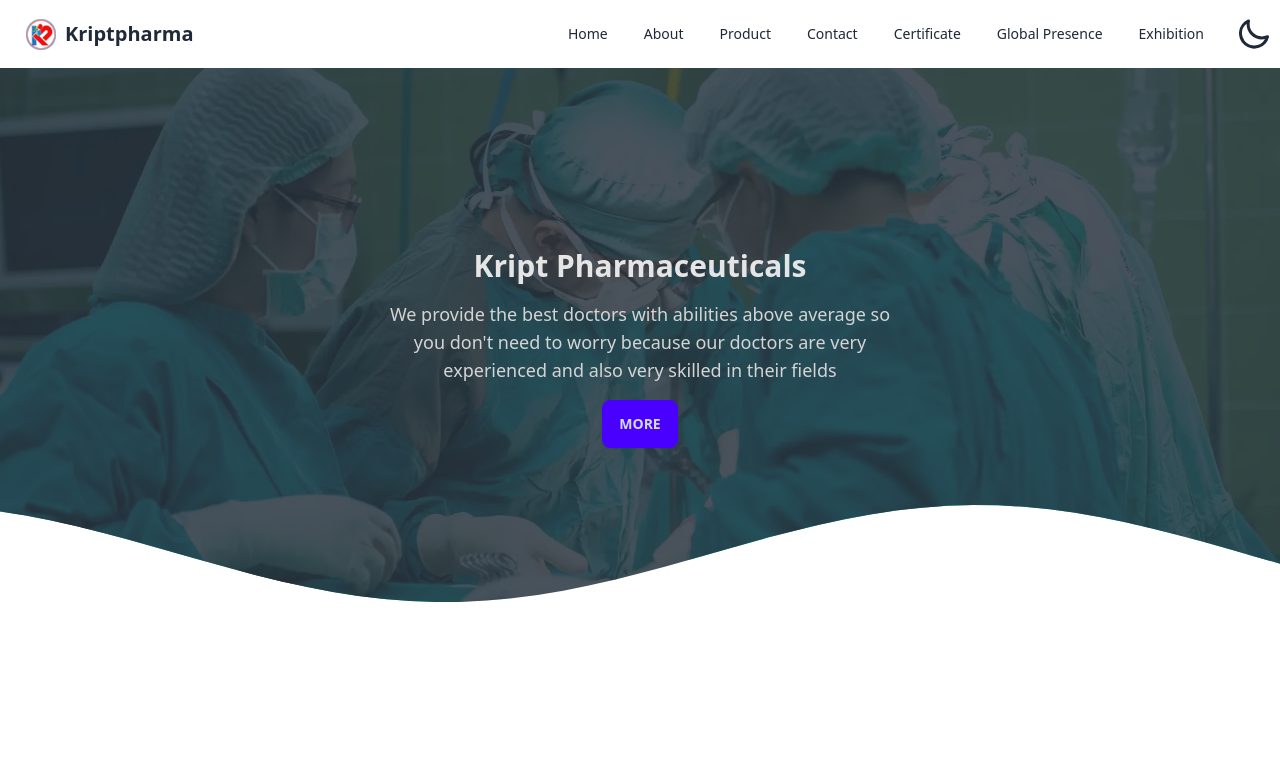
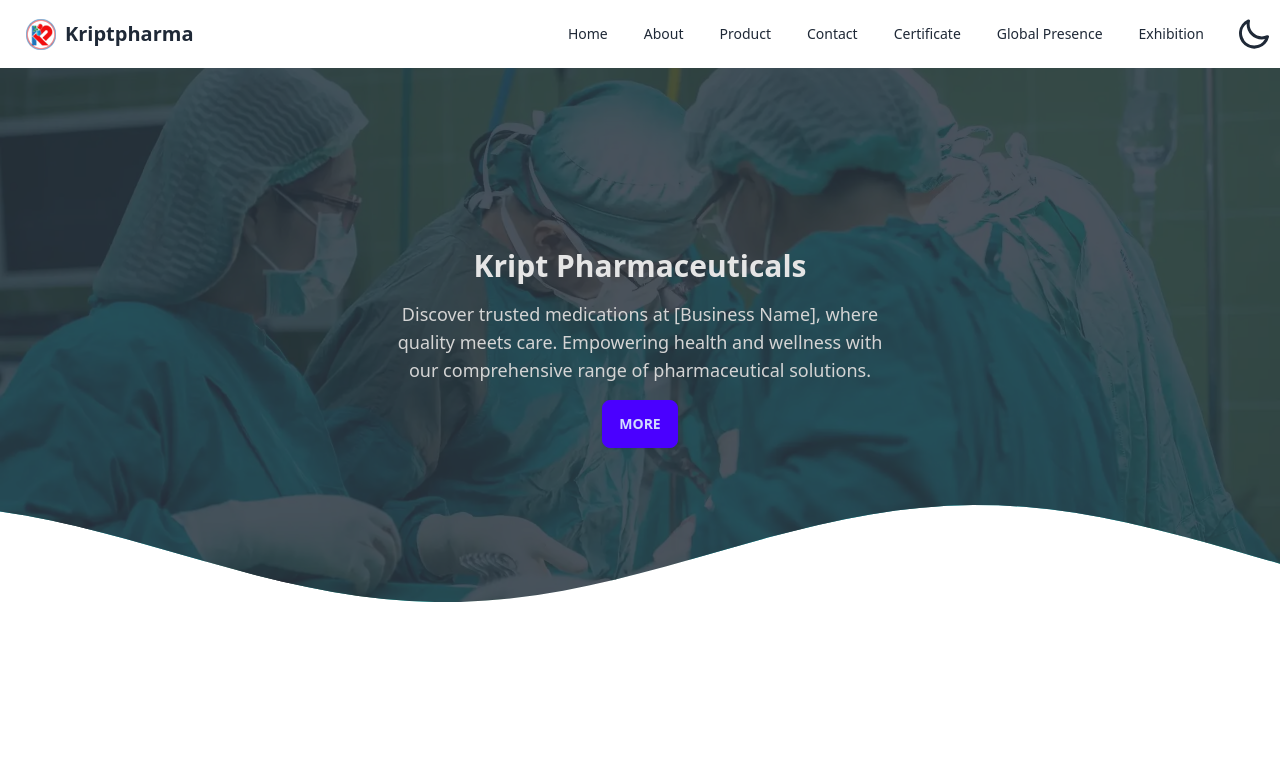
Before and after one commit to decipher-cs/kriptpharma, a React (Vite) app: page / in a window 1280 px wide. Shown: the top 775 px of the page. Built offline with nearby package versions, Linux system fonts and the light colour scheme.

Commit message:
updated intro in hero sectio

```diff
--- a/src/routes/index.lazy.tsx
+++ b/src/routes/index.lazy.tsx
@@ -100,9 +100,9 @@ const Hero = () => {
                         Kript Pharmaceuticals
                     </h1>
                     <p className="max-w-[50ch] text-sm leading-relaxed text-neutral-300 md:text-lg">
-                        We provide the best doctors with abilities above average
-                        so you don't need to worry because our doctors are very
-                        experienced and also very skilled in their fields
+                        Discover trusted medications at [Business Name], where
+                        quality meets care. Empowering health and wellness with
+                        our comprehensive range of pharmaceutical solutions.
                     </p>
                     <a
                         role="button"
```
